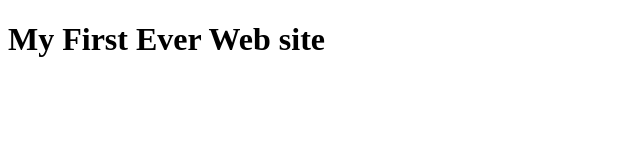
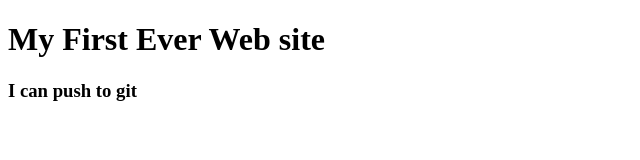
Before and after one commit to Mostafa-Ahmod/first-new-website, a plain HTML site: page index.html in a window 1280 px wide. Shown: the whole page, without its empty margins (0-640 px from the left). Drawn offline with Linux system fonts and the light colour scheme.

Commit message:
learn git hub

```diff
--- a/index.html
+++ b/index.html
@@ -7,5 +7,6 @@
 </head>
 <body>
     <h1>My First Ever Web site</h1>
+    <h3>I can push to git</h3>
 </body>
 </html>
```
